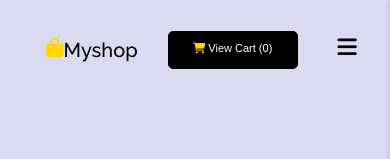
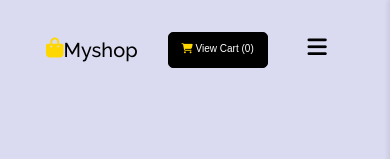
Before and after one commit to Delali34/ableton-project, a plain HTML site: page index.html in a window 390 px wide. Shown: the top 159 px of the page. Drawn offline with nearby package versions, Linux system fonts and the light colour scheme.

Commit message:
responsive 355px

```diff
--- a/ableton.css
+++ b/ableton.css
@@ -133,12 +133,13 @@ header{
 .navbar .submit {
     border: 1px solid rgb(0, 0, 0);
     border-radius: 5px;
-    height: 37.33px;
+    height: 35.33px;
+    width: 100px;
     color: white;
-    padding: 10px;
+
     /* margin:  -4px 15px;
     margin-top: -2px; */
-    font-size: 11px;
+    font-size: 10px;
     cursor: pointer;
     background: black;
 
```
